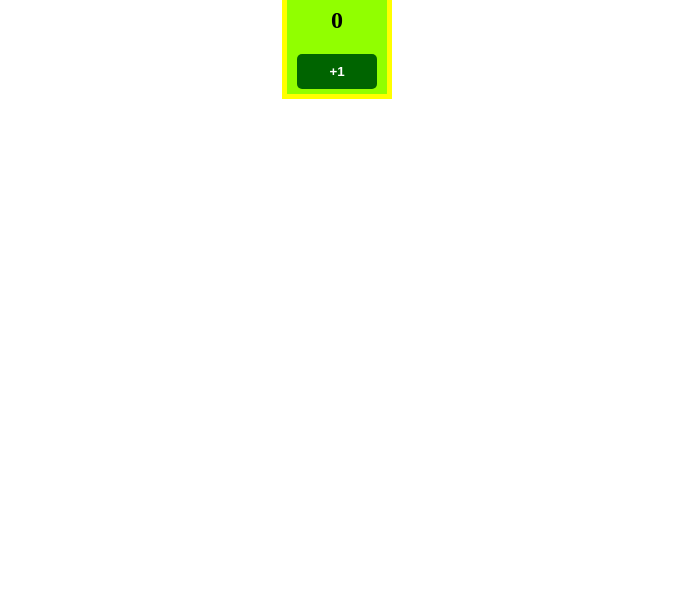
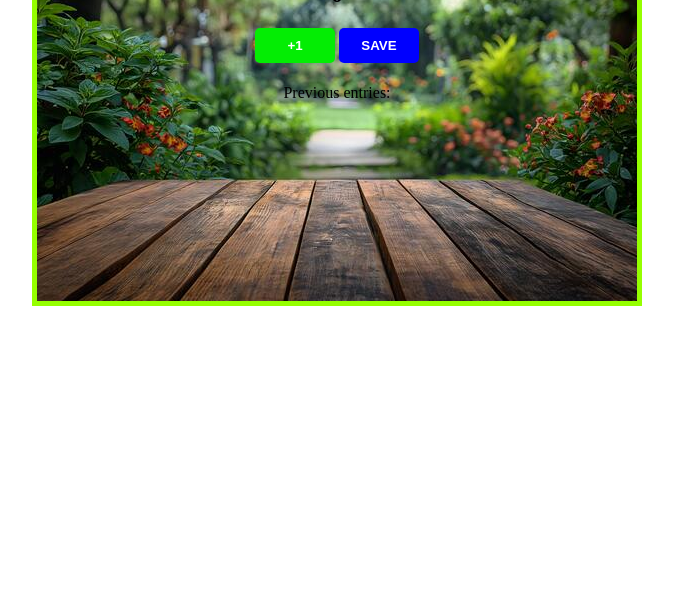
Before and after one commit to Havard0225/js-button, a plain HTML site: page index.html in a window 1280 px wide. Shown: the part 195-800 px from the top of the page, without its empty margins (303-976 px from the left). Drawn offline with Linux system fonts and the light colour scheme.

Commit message:
decorating

```diff
--- a/index.html
+++ b/index.html
@@ -14,6 +14,8 @@
         <h1>count</h1>
         <h2 id="count-el">0</h2>
         <button id="increment-btn" onclick="increment()">+1</button>
+        <button id="save-btn" onclick="save()">SAVE</button>
+        <p id="save-el">Previous entries: </p>
         <script src="index.js"></script>
     </main>
 
--- a/index.js
+++ b/index.js
@@ -1,10 +1,15 @@
+let saveEl = document.getElementById("save-el")
 let countEl = document.getElementById("count-el")
-
-console.log(countEl)
-
 let count = 0
 
 function increment() {
-    count = count + 1
-    countEl.innerText = count
+    count += 1
+    countEl.textContent = count
 }
+
+function save() {
+    let countStr = count + " - "
+    saveEl.textContent += countStr
+    countEl.textContent = 0
+    count = 0
+}
--- a/style.css
+++ b/style.css
@@ -2,14 +2,19 @@ header{
     margin: 0 auto;
     width: 100px;
     text-align: center;
+
+    width: 100%;
+    height: 70px;
 }
 
 main{
     background-color: rgb(145, 255, 0);
-    width: 100px;
+    width: 600px;
+    height: 400px;
     margin: 0 auto;
-    border: solid yellow 5px;
+    border: solid rgb(149, 255, 0) 5px;
     text-align: center;
+    background-image: url(./images/ai-generated-empty-wooden-table-on-the-natural-background-for-product-display-free-photo.jpg) ;
 }
 button {
     border: none;
@@ -20,5 +25,9 @@ button {
     width: 80px;
     margin-bottom: 5px;
     border-radius: 5px;
-    background-color: darkgreen;
+    background-color: rgb(4, 237, 4);
 }
+
+#save-btn{
+    background-color: blue;
+}
```
Also changed, not shown: images/ai-generated-empty-wooden-table-on-the-natural-background-for-product-display-free-photo.jpg (added).
